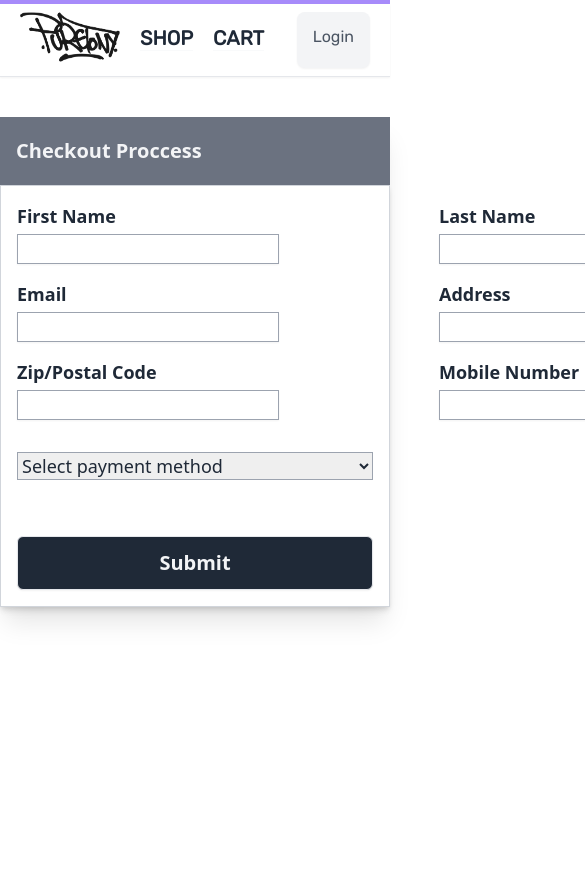
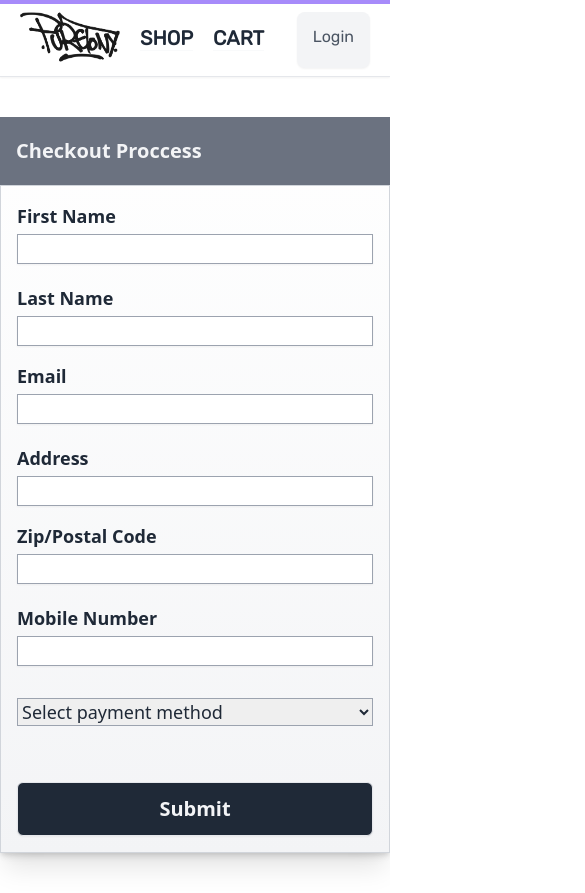
Before and after one commit to anargiris/pureTonyFront, a Next.js app: page /checkout in a window 390 px wide. Shown: the top 893 px of the page, 585 px wide, since content can reach past the window. Before the commit the page ends 844 px from the top, so only its background shows below. Built offline with nearby package versions, Linux system fonts and the light colour scheme; no server answers.

Commit message:
lots of fixes

```diff
--- a/pages/cart.js
+++ b/pages/cart.js
@@ -29,7 +29,7 @@ const cart = ({ products }) => {
       <Navbar />
       <div className="w-full">
         {cartItems.length > 0 ? (
-          <div className="flex max-w-5xl h-screen mx-auto justify-evenly">
+          <div className="flex flex-col sm:flex-row max-w-5xl h-screen mx-auto justify-evenly">
             <div className="flex flex-col py-10 gap-5">
               {cartItems && cartItems.map((item) => <CartItem item={item} />)}
             </div>
--- a/pages/checkout.js
+++ b/pages/checkout.js
@@ -65,17 +65,20 @@ const checkout = () => {
       <div className="w-full h-1 bg-purple-400"></div>
 
       <Navbar></Navbar>
+      <section className="bg-gradient-to-t from-gray-100">
         <div className="max-w-5xl mx-auto">
           {step1 && !step2 && (
             <div className="max-w-2xl my-10 mx-auto shadow-xl">
               <div className="w-full p-4 bg-gray-500 text-gray-100">
-              <h1 className="text-xl font-bold leading-9">Checkout Proccess</h1>
+                <h1 className="text-xl font-bold leading-9">
+                  Checkout Proccess
+                </h1>
               </div>
               <form
                 onSubmit={formik.handleSubmit}
-              className="flex flex-col gap-4 p-4 text-gray-800 border border-gray-300 shadow-md text-lg"
+                className="flex flex-col flex-wrap gap-4 p-4 text-gray-800 border border-gray-300 shadow-md text-lg"
               >
-              <div className="flex gap-40">
+                <div className="flex flex-col sm:flex-row sm:gap-40 gap-5 w-full">
                   <div className="flex flex-col gap-1">
                     <label
                       htmlFor="firstName"
@@ -115,7 +118,7 @@ const checkout = () => {
                     />
                   </div>
                 </div>
-              <div className="flex gap-40">
+                <div className="flex flex-col sm:flex-row sm:gap-40 gap-5 w-full">
                   <div className="flex flex-col gap-1">
                     <label
                       htmlFor="email"
@@ -153,7 +156,7 @@ const checkout = () => {
                     />
                   </div>
                 </div>
-              <div className="flex gap-40">
+                <div className="flex flex-col sm:flex-row sm:gap-40 gap-5 w-full">
                   <div className="flex flex-col gap-1">
                     <label
                       htmlFor="postal"
@@ -217,7 +220,9 @@ const checkout = () => {
           {!step1 && step2 && formik.values.payment == "paypal" && (
             <div className="max-w-2xl my-10 mx-auto shadow-xl">
               <div className="w-full p-4 bg-gray-600 text-gray-100">
-              <h1 className="text-xl font-bold leading-9">Payment Proccess</h1>
+                <h1 className="text-xl font-bold leading-9">
+                  Payment Proccess
+                </h1>
               </div>
               <p className="text-xl pb-4">
                 Continue with your payment to finish your purchase:
@@ -269,6 +274,7 @@ const checkout = () => {
             </div>
           )}
         </div>
+      </section>
     </>
   );
 };
--- a/pages/index.js
+++ b/pages/index.js
@@ -35,6 +35,7 @@ export default function Home() {
         />
         <link rel="canonical" href="https://puretony-main.vercel.app/" />
       </Head>
+
       <div className="w-full h-1 bg-pink-200"></div>
       <Navbar />
 
@@ -56,7 +57,9 @@ export default function Home() {
         </Slide>
       </Carousel>
       <div className="w-full bg-transparent bg-gradient-to-t from-gray-100 mx-auto z-10 mb-2">
-        <header className="max-w-5xl mx-auto border-b ">
+        <header className="max-w-5xl mx-auto border-b relative">
+          <div className="absolute w-5 h-5 rounded-b-full rounded-tl-full bg-gradient-to-tr from-pink-300 to-pink-600 top-5 right-0 opacity-20"></div>
+          <div className="absolute w-5 h-5 rounded-t-full rounded-br-full bg-gradient-to-br from-pink-600 to-pink-300 bottom-5 left-0 opacity-20"></div>
           <div className="p-2 flex sm:flex-row flex-col sm:text-left text-center ">
             <div className="rounded-full">
               <Image
@@ -128,7 +131,7 @@ export default function Home() {
           <div className="flex sm:flex-row flex-col gap-10">
             <Bounce left delay={900}>
               <Link href="/shop">
-                <div className="relative shadow-md transform hover:scale-105 cursor-pointer hover:-rotate-3 transition duration-300">
+                <div className="relative transform hover:scale-105 cursor-pointer hover:-rotate-3 transition duration-300">
                   <Image
                     src="/gallery/3.jpg"
                     width={500}
@@ -144,18 +147,16 @@ export default function Home() {
 
             <Bounce right delay={1200}>
               <Link href="/products/602e52e568287f23586e6875">
-                <div className="relative shadow-md transform hover:scale-105 cursor-pointer hover:rotate-3 transition duration-300">
+                <div className="relative transform hover:scale-105 cursor-pointer hover:rotate-3 transition duration-300">
                   <Image
-                    className="absolute"
                     src="/gallery/1.jpg"
                     width={500}
                     height={500}
                     alt="Promotion Image for Home page, Black Tee v2"
                   />
-
                   <span className="opacity-0 hover:opacity-100 transition duration-300 bg-black bg-opacity-80 absolute w-full pt-20 h-full top-0 left-0 text-center text-white text-3xl font-rubik px-4">
                     CHECK THE LATEST BLACK TEE v2
-                  </span>
+                  </span>{" "}
                 </div>
               </Link>
             </Bounce>
```
Lines whose indentation alone changed are shown as unchanged.
